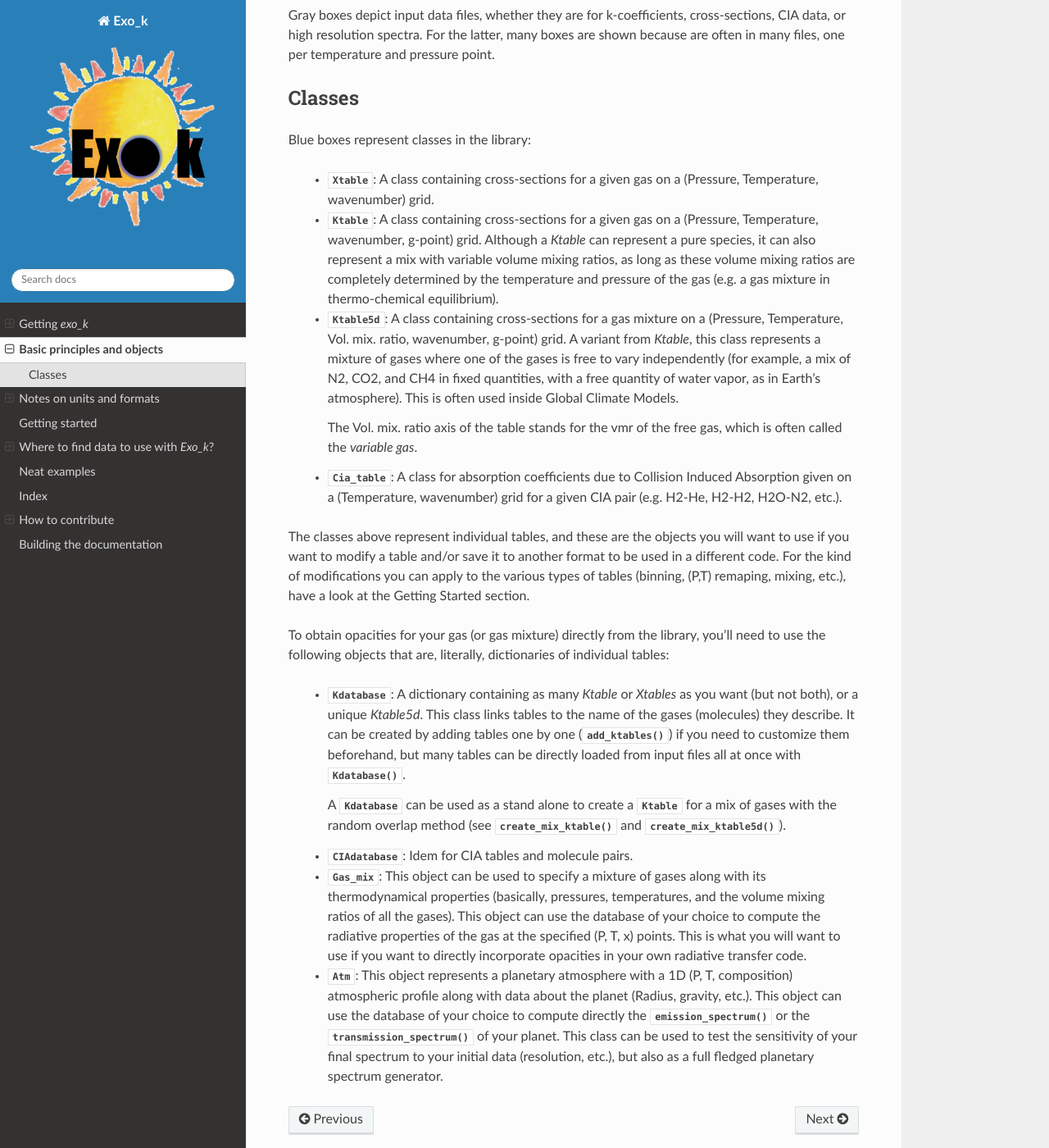
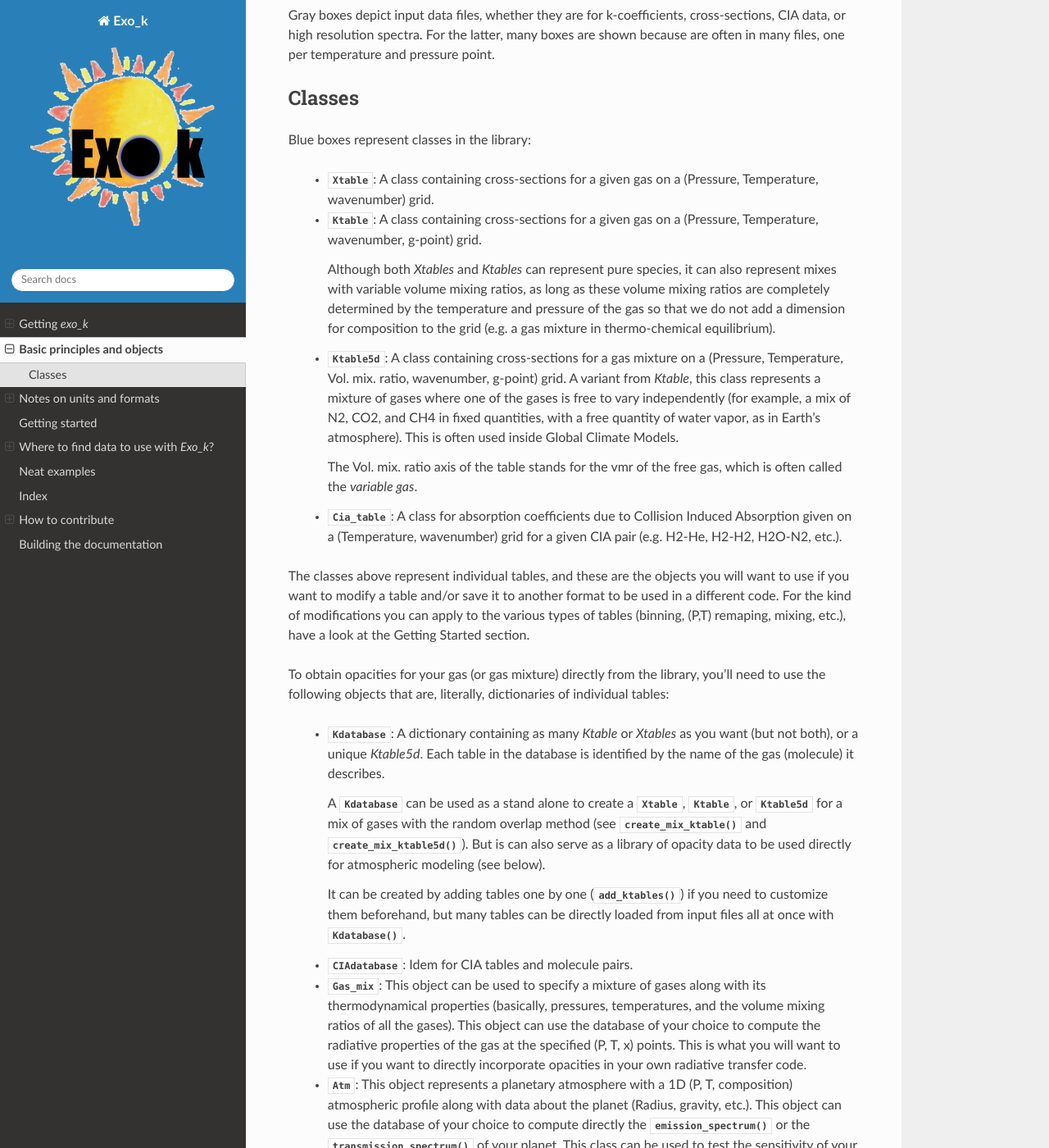
Before and after one commit to jovian-explorer/exo_k, a Sphinx documentation site: the page built from doc/basic_principles.rst, in a window 1280 px wide and 1400 px high, scrolled down 938 px. Shown: the whole window at 82% size. Built offline with Sphinx 7.4.7 and the Read the Docs theme 2.0.0, drawn with Linux system fonts in a browser that asks for light colours; pages that are not in the unit, such as notebooks, are missing from menus.

```diff
--- a/doc/basic_principles.rst
+++ b/doc/basic_principles.rst
@@ -29,10 +29,14 @@
  * :class:`~exo_k.xtable.Xtable`: A class containing cross-sections for a given gas on a
    (Pressure, Temperature, wavenumber) grid.
  * :class:`~exo_k.ktable.Ktable`: A class containing cross-sections for a given gas on a
-   (Pressure, Temperature, wavenumber, g-point) grid. Although a `Ktable` can
-   represent a pure species, it can also represent a mix with variable volume mixing
+   (Pressure, Temperature, wavenumber, g-point) grid.
+
+   Although both `Xtables` and `Ktables` can
+   represent pure species, it can also represent mixes with variable volume mixing
    ratios, as long as these volume mixing ratios are completely determined by the
-   temperature and pressure of the gas (e.g. a gas mixture in thermo-chemical equilibrium).
+   temperature and pressure of the gas so that we do not add
+   a dimension for composition to the grid
+   (e.g. a gas mixture in thermo-chemical equilibrium).
  * :class:`~exo_k.ktable5d.Ktable5d`: A class containing cross-sections for a gas mixture on a
    (Pressure, Temperature, Vol. mix. ratio, wavenumber, g-point) grid. A variant from
    `Ktable`, this class represents a mixture of gases where one of the gases is free to
@@ -58,15 +62,21 @@
 
  * :class:`~exo_k.kdatabase.Kdatabase`: A dictionary containing as many
    `Ktable` or `Xtables` as you want (but not both), or a unique `Ktable5d`.
-   This class links tables to the name of the gases (molecules) they describe. It can
+   Each table in the database is identified by the name of the gas (molecule) it describes.
+
+   A :class:`~exo_k.kdatabase.Kdatabase` can be used as a stand alone to create a
+   :class:`~exo_k.xtable.Xtable`, :class:`~exo_k.ktable.Ktable`, or :class:`~exo_k.ktable5d.Ktable5d`
+   for a mix of gases with the random overlap method (see
+   :func:`~exo_k.kdatabase.Kdatabase.create_mix_ktable()` and
+   :func:`~exo_k.kdatabase.Kdatabase.create_mix_ktable5d()`).
+   But is can also serve as a library of
+   opacity data to be used directly for atmospheric modeling (see below).
+
+   It can
    be created by adding tables one by one (:func:`~exo_k.kdatabase.Kdatabase.add_ktables()`) if you
    need to customize them beforehand, but many tables can be directly loaded from input files
    all at once with :func:`~exo_k.kdatabase.Kdatabase()`.
 
-   A :class:`~exo_k.kdatabase.Kdatabase` can be used as a stand alone to create a
-   :class:`~exo_k.ktable.Ktable` for a mix of gases with the random overlap method (see
-   :func:`~exo_k.kdatabase.Kdatabase.create_mix_ktable()` and
-   :func:`~exo_k.kdatabase.Kdatabase.create_mix_ktable5d()`).
 
  * :class:`~exo_k.ciadatabase.CIAdatabase`: Idem for CIA tables and molecule pairs.
 
--- a/doc/index.rst
+++ b/doc/index.rst
@@ -40,7 +40,7 @@
 empty tables to be filled later and spectral extension of existing tables.
 
 v1.0.0 (Dec 2020): Finally our first official version. Creation of a
-:ref:`'Neat examples'<neat_examples>` section with fully worked out use cases for the `Exo_k`.
+:ref:`'Neat examples'<neat_examples>` section with fully worked out use cases for `Exo_k`.
 
 v0.0.5 (Oct 2020): Ensures compatibility with latest Exomol correlated-k
 and cross-section tables
```
Also changed, not shown: 1 other file.
